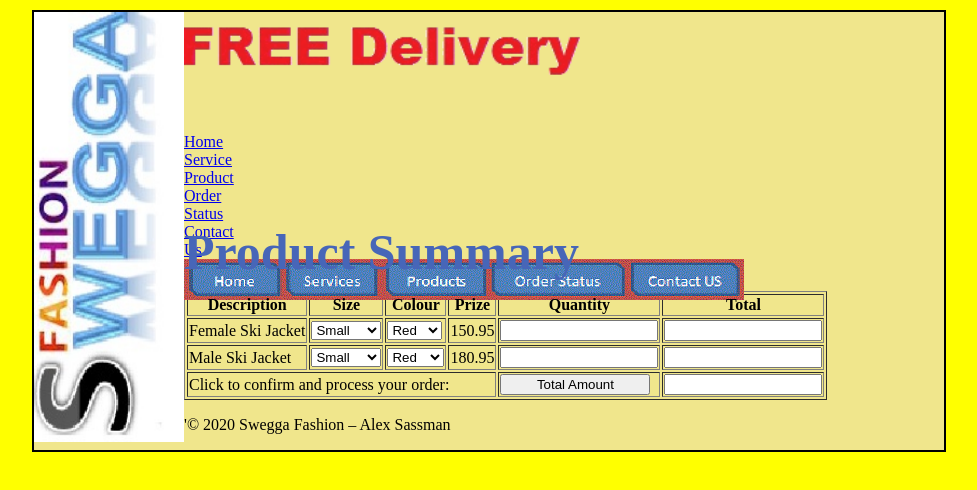
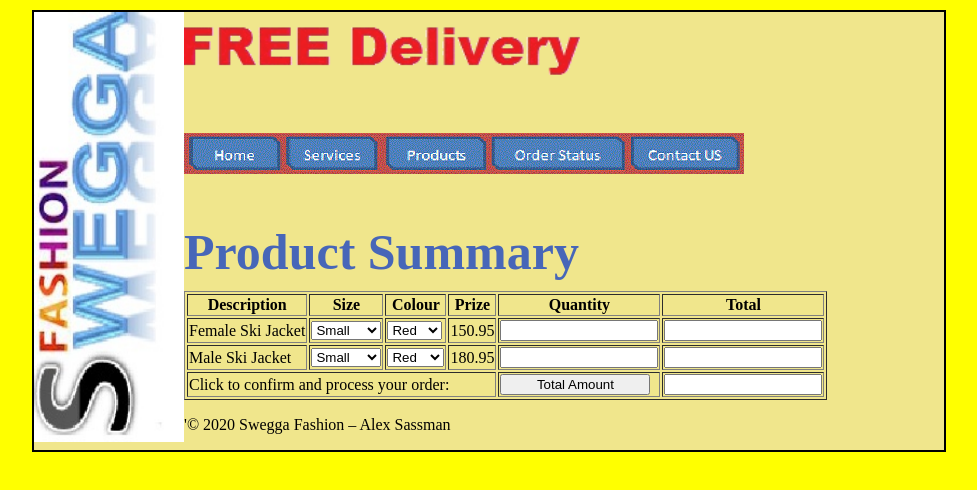
Before and after one commit to allyboy08/swegga_java, a plain HTML site: page challenge/index.html in a window 1280 px wide. Shown: the whole page, without its empty margins (151-1128 px from the left). Drawn offline with Linux system fonts and the light colour scheme.

Commit message:
Update index.html

```diff
--- a/challenge/index.html
+++ b/challenge/index.html
@@ -15,11 +15,11 @@
       <img src="delivery.gif" class="head" />
       <div class="nav">
 
-        <a href="index.html">Home</a>
+<!--         <a href="index.html">Home</a>
         <a href="service.html">Service</a>
         <a href="product.html">Product</a>
         <a href="orderstatus.html">Order Status</a>
-        <a href="contactus.html">Contact Us</a>
+        <a href="contactus.html">Contact Us</a> -->
         <img src="links.gif" usemap="#mylinks" />
         <map name="mylinks">
           <area
```
